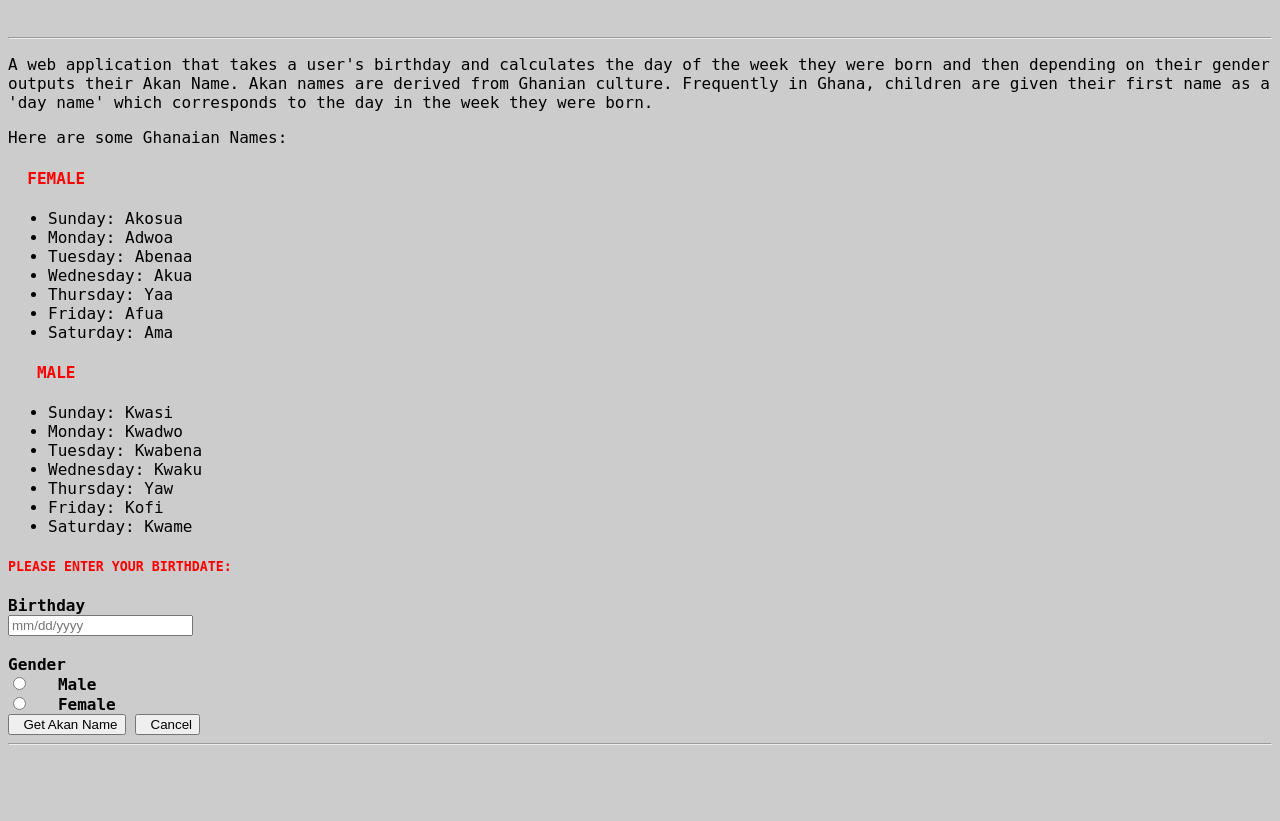
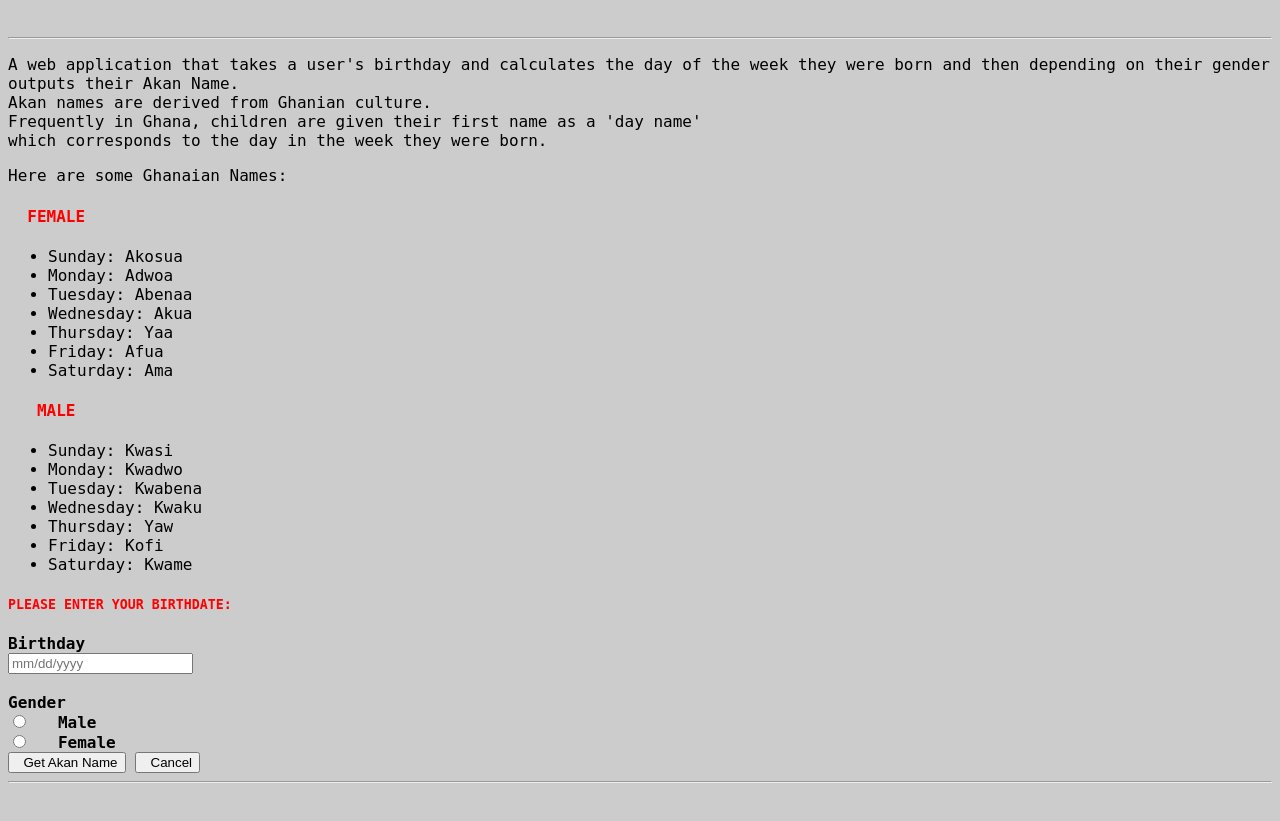
Before and after one commit to Wenslaus-Makumba/Akan-names, a plain HTML site: page index.html in a window 1280 px wide. Shown: the part 113-934 px from the top of the page. Drawn offline with Linux system fonts and the light colour scheme.

Commit message:
made changes to the index.html file

```diff
--- a/index.html
+++ b/index.html
@@ -13,7 +13,7 @@
 				<h1 class="akan-heading">Akan <span class="heading-name">Names</span></h1>
 				<hr>
 				<div class="akan-description">
-					<p class="fs12">A web application that takes a user's birthday and calculates the day of the week they were born and then depending on their gender outputs their Akan Name. Akan names are derived from Ghanian culture. Frequently in Ghana, children are given their first name as a 'day name' which corresponds to the day in the week they were born.</p>
+					<p class="fs12">A web application that takes a user's birthday and calculates the day of the week they were born and then depending on their gender outputs their Akan Name.<br> Akan names are derived from Ghanian culture.<br> Frequently in Ghana, children are given their first name as a 'day name'<br> which corresponds to the day in the week they were born.</p>
 					<p class="fs12">Here are some Ghanaian Names:</p>
 					<div class="row ghanaian-names">
 						<div class="col-md-6">
```
